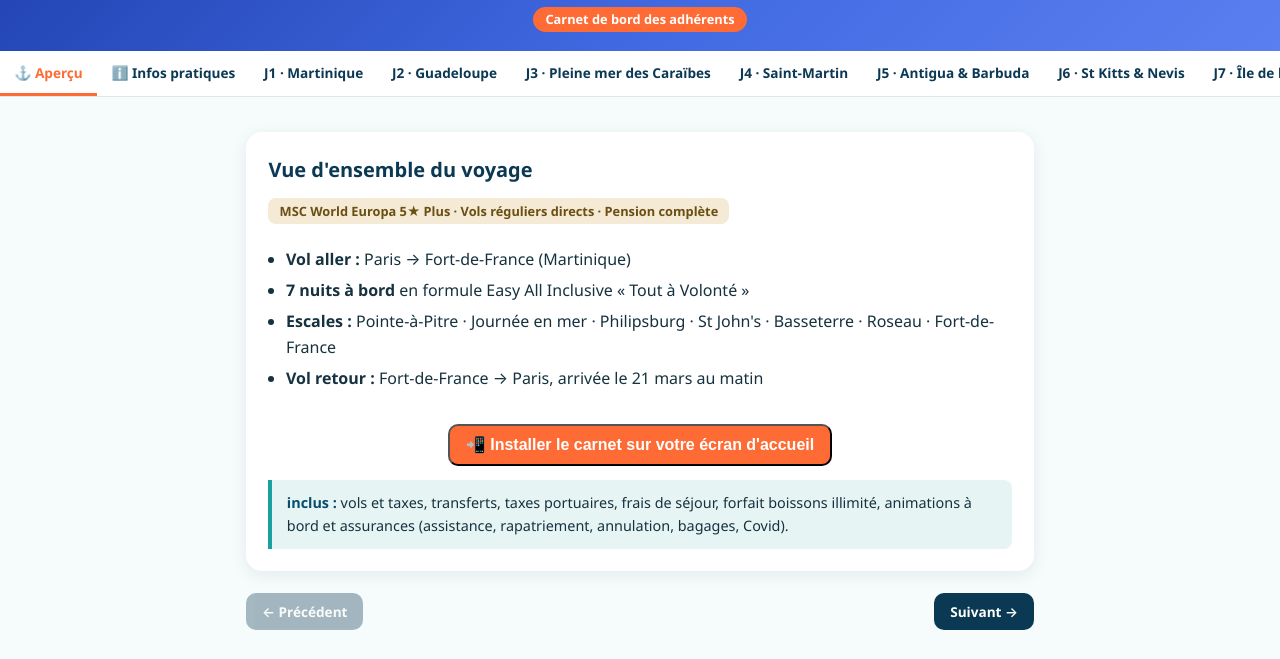
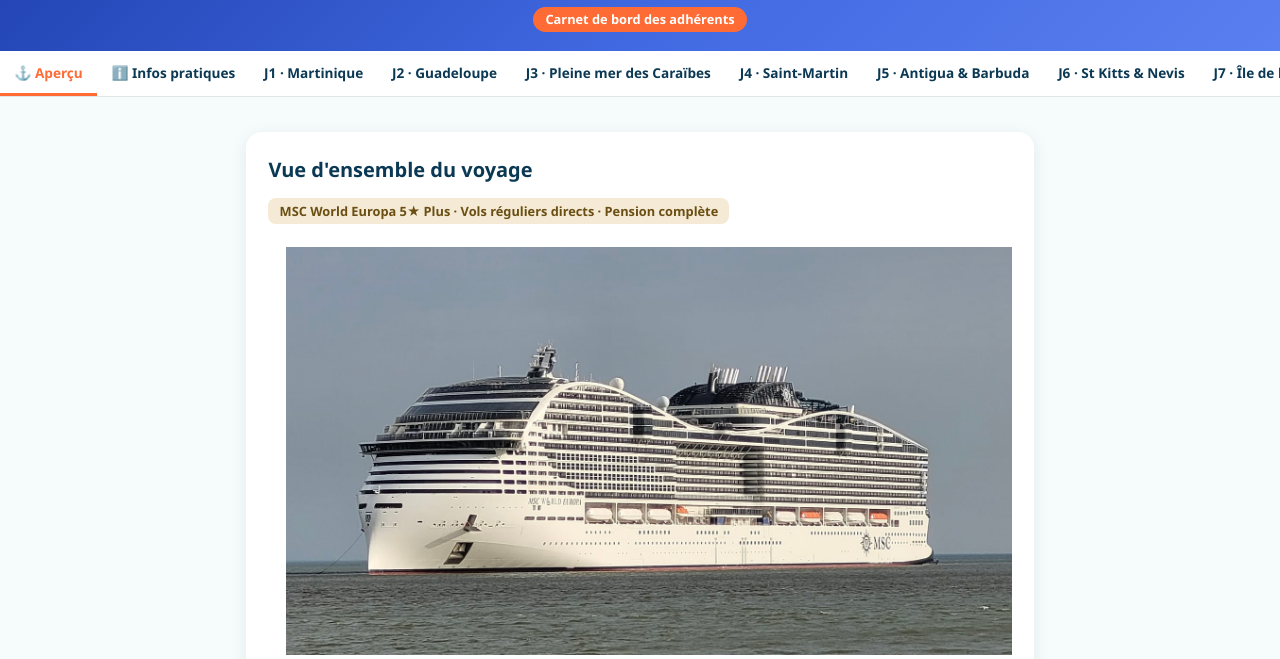
Before and after one commit to Styledanse93/Croisiere-Caraibes-2027, a plain HTML site: page index.html in a window 1280 px wide. Shown: the part 135-794 px from the top of the page. Drawn offline with Linux system fonts and the light colour scheme.

Commit message:
Add files via upload

```diff
--- a/index.html
+++ b/index.html
@@ -44,6 +44,16 @@
   footer{text-align:center;font-size:.78rem;color:#5b7482;padding:1rem}
   .offline-ok{display:none;background:#e2f6e2;color:#1d6b2e;font-size:.8rem;text-align:center;padding:.35rem}
   @media (min-width:640px){header h1{font-size:1.9rem}}
+    img {
+      /* S'adapte à l'écran sans déformation ni agrandissement flou */
+      max-width: 100%;
+      max-height: 75vh;
+      width: auto;
+      height: auto;
+      object-fit: contain;
+      display: block;
+      margin: 0 auto;
+    }
 </style>
 </head>
 <body>
@@ -64,6 +74,10 @@
     <h2>Vue d'ensemble du voyage</h2>
     <p class="escale">MSC World Europa 5★ Plus · Vols réguliers directs · Pension complète</p>
     <ul>
+	<img
+      src="MSC_World_Europa_-_Saint-Nazaire_-_June_2022.jpg"
+      alt="Le paquebot MSC World Europa au large de Saint-Nazaire, juin 2022"
+      decoding="async">
       <li><strong>Vol aller :</strong> Paris → Fort-de-France (Martinique)</li>
       <li><strong>7 nuits à bord</strong> en formule Easy All Inclusive « Tout à Volonté »</li>
       <li><strong>Escales :</strong> Pointe-à-Pitre · Journée en mer · Philipsburg · St John's · Basseterre · Roseau · Fort-de-France</li>
```
